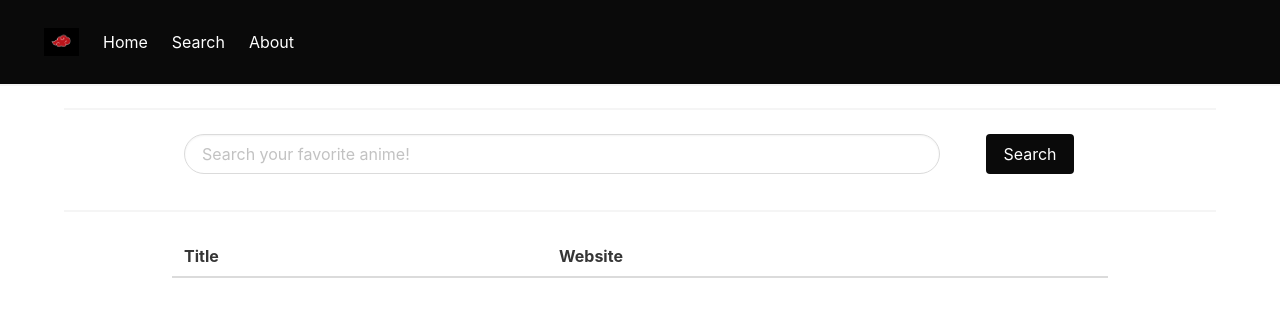
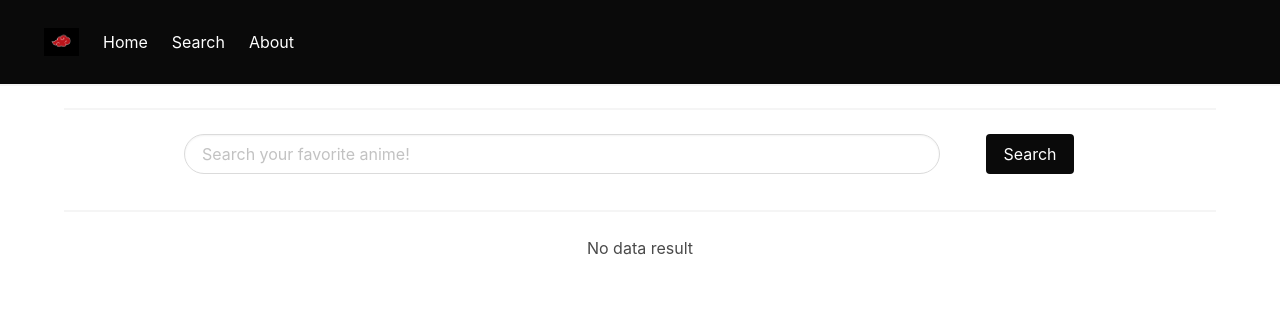
Before and after one commit to DomeT99/TopAnime, a Vue app: page /#/search in a window 1280 px wide. Shown: the top 316 px of the page. Built offline with nearby package versions, Linux system fonts and the light colour scheme.

Commit message:
Search anime con watch

```diff
--- /dev/null
+++ b/src/assets/JS/options.js
@@ -0,0 +1,20 @@
+const options = {
+    method: "GET",
+    headers: {
+        "X-RapidAPI-Host": "top-anime.p.rapidapi.com",
+        "X-RapidAPI-Key":
+            "172d5540d9mshc7753ad9d75b090p173ef9jsn869109d78a2e",
+    },
+};
+const optionsHome = {
+    method: "GET",
+    headers: {
+        "X-RapidAPI-Host": "animes3.p.rapidapi.com",
+        "X-RapidAPI-Key":
+            "172d5540d9mshc7753ad9d75b090p173ef9jsn869109d78a2e",
+    },
+};
+
+module.exports = {
+    options, optionsHome
+}
--- a/src/components/SearchView/InputSearch.vue
+++ b/src/components/SearchView/InputSearch.vue
@@ -1,7 +1,8 @@
 <template>
   <div class="columns">
     <div class="column is-10">
-      <input v-model="inputString" class="input is-rounded" type="text" placeholder="Search your favorite anime!" />
+      <input v-model="dataSend.inputString" class="input is-rounded" type="text"
+        placeholder="Search your favorite anime!" />
     </div>
     <div class="column is-2">
       <button @click="sendText" class="button is-black">Search</button>
@@ -10,16 +11,18 @@
 </template>
 
 <script>
-
 export default {
   data() {
     return {
-      inputString: "",
+      dataSend: {
+        inputString: "",
+        load: true
+      }
     };
   },
   methods: {
     sendText() {
-      this.$emit("SendTxt", this.inputString)
+      this.$emit("SendTxt", this.dataSend)
     }
   }
 };
--- a/src/components/SearchView/TableAnimeRes.vue
+++ b/src/components/SearchView/TableAnimeRes.vue
@@ -1,5 +1,12 @@
 <template>
-    <div>
+    <div class="column is-10 is-offset-1" v-if="activeLoad">
+        <Loader />
+    </div>
+    <div v-else>
+        <div v-if="emptyData">
+            No data result
+        </div>
+        <div v-else>
             <table class="table table is-fullwidth is-hoverable">
                 <thead>
                     <tr>
@@ -7,40 +14,40 @@
                         <th>Website</th>
                     </tr>
                 </thead>
-            <tbody>
-                <tr :key="res" v-for="res in dataTab">
+                <tbody :key="res" v-for="res in dataTab">
+                    <tr>
                         <td>{{ res.title }}</td>
-                    <td><a>{{ res.link }}</a></td>
+                        <td><button class="button is-black" @click="openLink(res.address)">More Info</button></td>
                     </tr>
                 </tbody>
             </table>
         </div>
+    </div>
 </template>
 
 <script>
+import { options } from "@/assets/JS/options"
+import Loader from "@/components/AppLoader.vue";
 export default {
+    components: {
+        Loader,
+    },
     data() {
         return {
             dataTab: [{
                 title: "",
-                link: "",
-            }]
+                address: "",
+            }],
+            emptyData: true,
         }
     },
     props: {
-        inputTxtTab: String
+        inputTxtTab: String,
+        activeLoad: Boolean
     },
     methods: {
         async resAnime() {
 
-            const options = {
-                method: "GET",
-                headers: {
-                    "X-RapidAPI-Host": "top-anime.p.rapidapi.com",
-                    "X-RapidAPI-Key":
-                        "172d5540d9mshc7753ad9d75b090p173ef9jsn869109d78a2e",
-                },
-            };
             let q = this.inputTxtTab;
 
             let result = await fetch(
@@ -48,12 +55,41 @@ export default {
                 options
             )
                 .then((response) => response.json())
-                .then((response) => console.log(response))
                 .catch((err) => console.error(err));
 
             return result;
 
         },
+        openLink(link) {
+            window.open(link)
+        }
     },
+    watch: {
+        inputTxtTab: {
+            async handler(newVal, oldVal) {
+                if (newVal != oldVal) {
+
+                    this.dataTab = []
+
+                    let result = await this.resAnime();
+
+                    if (result != "" && result != undefined) {
+
+                        result.forEach(element => {
+                            this.dataTab.push(element);
+                        });
+                        this.emptyData = false;
+
+                    }
+
+                    if (this.activeLoad) {
+                        this.$emit("StopLoad", false);
+                    }
+                }
+
+            },
+
+        }
+    }
 }
 </script>
--- a/src/views/HomeView.vue
+++ b/src/views/HomeView.vue
@@ -20,6 +20,7 @@
 import SlideShow from "../components/Home/SlideShow.vue";
 import Loader from "../components/AppLoader.vue";
 import Banner from "../components/Home/HomeBanner.vue";
+import { optionsHome } from "@/assets/JS/options"
 export default {
   name: "HomeView",
   components: { SlideShow, Loader, Banner },
@@ -49,16 +50,8 @@ export default {
   },
   methods: {
     async callAnime() {
-      const options = {
-        method: "GET",
-        headers: {
-          "X-RapidAPI-Host": "animes3.p.rapidapi.com",
-          "X-RapidAPI-Key":
-            "172d5540d9mshc7753ad9d75b090p173ef9jsn869109d78a2e",
-        },
-      };
 
-      await fetch("https://animes3.p.rapidapi.com/", options)
+      await fetch("https://animes3.p.rapidapi.com/", optionsHome)
         .then((response) => response.json())
         .then((response) => {
           response.forEach((el) => {
--- a/src/views/SearchView.vue
+++ b/src/views/SearchView.vue
@@ -3,32 +3,30 @@
     <hr />
     <div class="columns is-mobile">
       <div class="column is-10 is-offset-1">
-        <InputSearch @SendTxt="inputTxt = $event" />
+        <InputSearch @SendTxt="dataRec = $event" />
       </div>
     </div>
     <hr />
-    <div class="columns is-mobile" v-if="loading">
+    <div class="columns is-mobile">
       <div class="column is-10 is-offset-1">
-        <Loader />
-      </div>
-    </div>
-    <div class="columns is-mobile" v-else>
-      <div class="column is-10 is-offset-1">
-        <TableAnime :inputTxtTab="inputTxt" />
+        <TableAnime @ClearString="dataRec.inputString = $event" @StopLoad="dataRec.load = $event"
+          :activeLoad="dataRec.load" :inputTxtTab="dataRec.inputString" />
       </div>
     </div>
   </div>
 </template>
 <script>
-import Loader from "../components/AppLoader.vue";
 import InputSearch from "../components/SearchView/InputSearch.vue";
 import TableAnime from "../components/SearchView/TableAnimeRes.vue"
 export default {
-  components: { Loader, InputSearch, TableAnime },
+  components: { InputSearch, TableAnime },
   data() {
     return {
-      loading: false,
-      inputTxt: "",
+      dataRec: {
+        inputString: "",
+        load: false
+      },
+
     };
   }
 };
```
Lines whose indentation alone changed are shown as unchanged.
